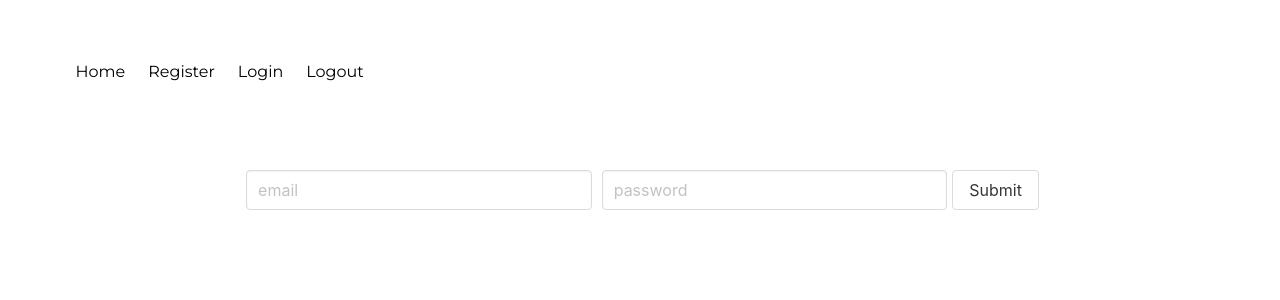
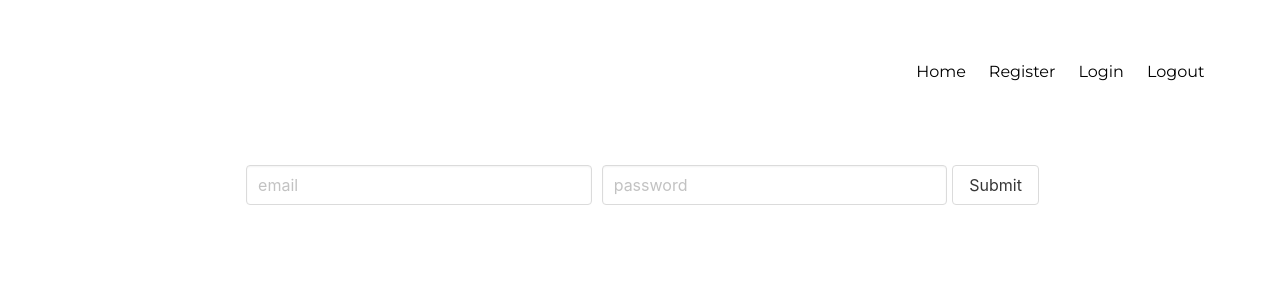
Before and after one commit to tajalaoui/kioui.ts, a Vue app in the folder client/: page /login in a window 1280 px wide. Shown: the top 300 px of the page. Built offline with nearby package versions, Linux system fonts and the light colour scheme.

Commit message:
positioned navbar to the right added smooth scrolling

```diff
--- a/client/vue/App.vue
+++ b/client/vue/App.vue
@@ -11,7 +11,7 @@ function onLogout() {
 </script>
 
 <template>
-  <nav class="navbar">
+  <nav class="navbar-end">
     <router-link to="/">Home</router-link>
     <router-link to="/register">Register</router-link>
     <router-link to="/login">Login</router-link>
@@ -32,6 +32,10 @@ function onLogout() {
   text-align: center;
   color: #000000;
   margin-top: 60px;
+}
+
+html {
+  scroll-behavior: smooth;
 }
 
 /* route transition */
@@ -65,7 +69,7 @@ input {
 }
 
 nav {
-  margin-bottom: 5%;
+  margin-bottom: 7%;
 }
 
 a {
--- a/client/vue/components/PostCard.vue
+++ b/client/vue/components/PostCard.vue
@@ -1,12 +1,16 @@
 <script setup lang="ts">
-// Add interface
 const props = defineProps<{ post: Object }>()
 </script>
 
 <template>
-  <div id="postCard">
-    <h1>{{ props.post.user.username }}</h1>
-    <p>{{ props.post.content }}</p>
+  <div class="card">
+    <div class="card-content">
+      <p class="title">{{ props.post.content }}</p>
+      <p class="subtitle">{{ props.post.user.username }}</p>
+    </div>
+    <footer class="card-footer">
+      <p class="card-footer-item"><a href="#">Like</a></p>
+      <p class="card-footer-item"><a href="#">Comment</a></p>
+    </footer>
   </div>
-  <hr />
 </template>
--- a/client/vue/router/router.ts
+++ b/client/vue/router/router.ts
@@ -1,7 +1,7 @@
-import { createRouter, createWebHistory, RouteMeta } from "vue-router"
+import { createRouter, createWebHistory, RouteRecordRaw } from "vue-router"
 import { getToken, isToken } from "../composables/token.composable"
 
-const routes: Array<RouteMeta> = [
+const routes: Array<RouteRecordRaw> = [
   {
     path: "/",
     name: "Home",
@@ -12,13 +12,11 @@ const routes: Array<RouteMeta> = [
     path: "/register",
     name: "Register",
     component: () => import("../views/Register.vue"),
-    meta: { requiresAuth: false },
   },
   {
     path: "/login",
     name: "Login",
     component: () => import("../views/Login.vue"),
-    meta: { requiresAuth: false },
   },
 ]
 
--- a/client/vue/views/Home.vue
+++ b/client/vue/views/Home.vue
@@ -13,7 +13,7 @@ onMounted(async () => {
 <template>
   <div class="card">
     <div class="card-content">
-      <div class="content" v-for="post in posts">
+      <div class="content py-3" v-for="post in posts">
         <PostCard :key="post._id" :post="post" />
       </div>
     </div>
```
Also changed, not shown: client/vue/routes.d.ts (deleted, +0 -10 lines).
